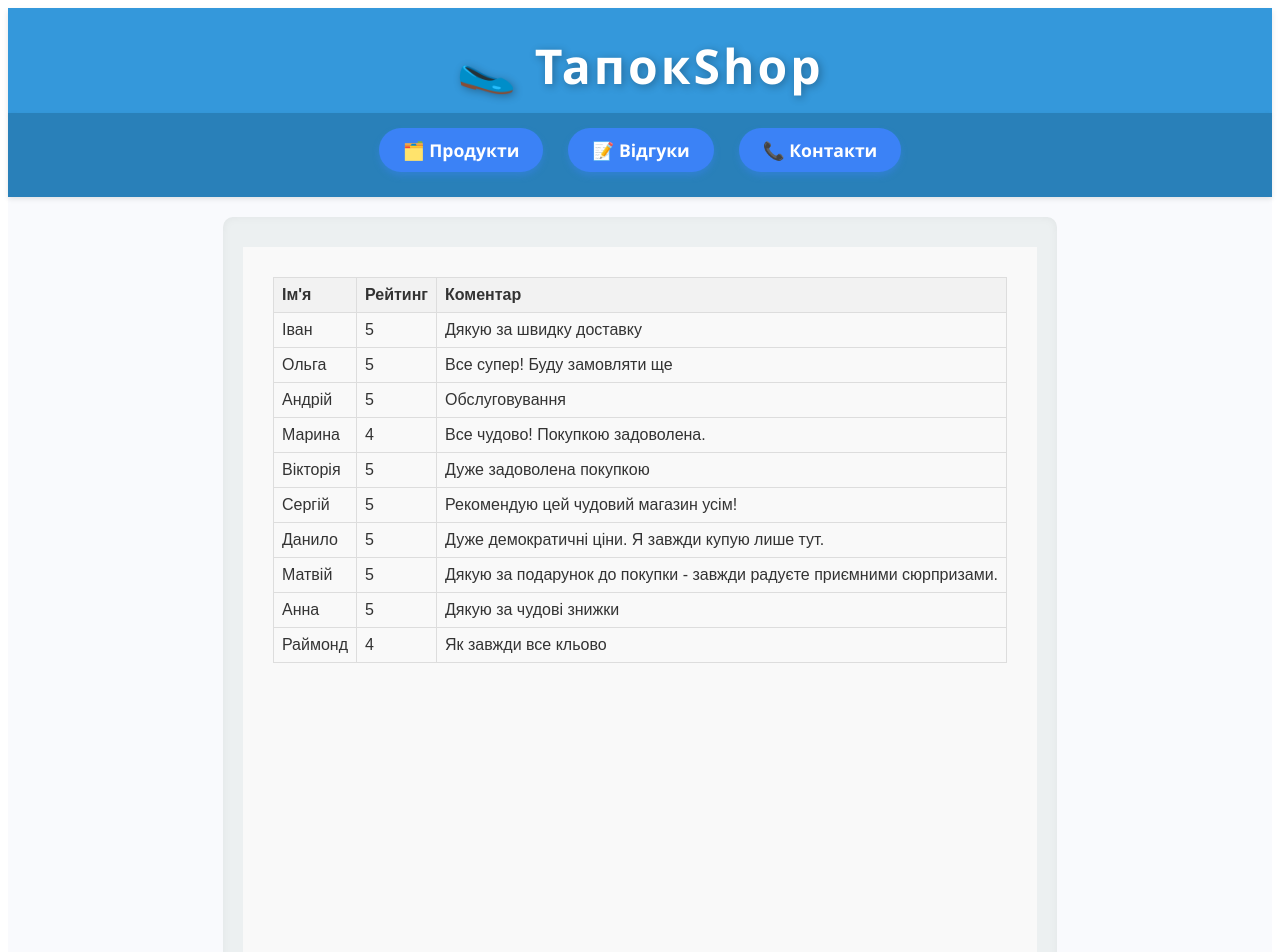
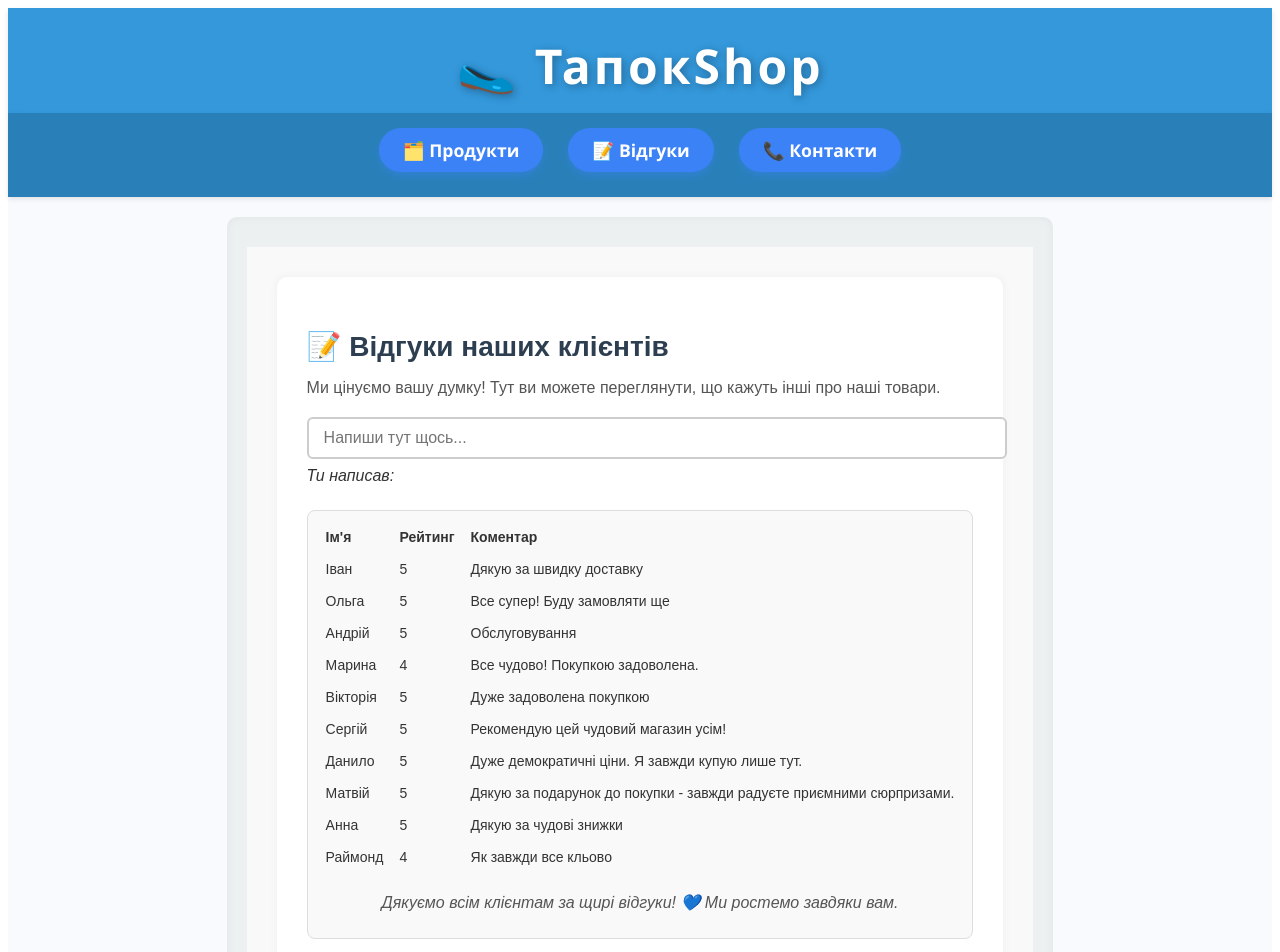
Before and after one commit to LLIPION219/MyShop, a Vue app in the folder my-shop/: page /my-shop/reviews in a window 1280 px wide. Shown: the top 952 px of the page. Built offline with nearby package versions, Linux system fonts and the light colour scheme.

Commit message:
Update-10

```diff
--- a/my-shop/src/App.vue
+++ b/my-shop/src/App.vue
@@ -7,7 +7,8 @@
     <nav class="main-nav">
       <router-link to="/admin/products" active-class="active-link" class="nav-button">🗂️ Продукти</router-link>
       <router-link to="/admin/reviews" active-class="active-link" class="nav-button">📝 Відгуки</router-link>
-      <router-link to="/contact" active-class="active-link" class="nav-button">📞 Контакти</router-link>
+      <router-link to="/admin/contact" active-class="active-link" class="nav-button">📞 Контакти</router-link>
+
     </nav>
 
     <main class="main-content">
@@ -30,7 +31,7 @@ export default {
 </script>
 
 <style>
-/* Контейнер сторінки — flexbox по вертикалі, мінімальна висота 100vh */
+
 .app-container {
   display: flex;
   flex-direction: column;
@@ -42,7 +43,7 @@ export default {
   padding: 0;
 }
 
-/* Шапка - заголовок по центру, стильний */
+
 .main-header {
   background-color: #3498db;
   padding: 25px 20px 15px;
@@ -59,13 +60,13 @@ export default {
   margin: 0;
 }
 
-/* Навігація — кнопки по центру з відступом */
+
 .main-nav {
   background-color: #2980b9;
   padding: 15px 0 25px;
   display: flex;
   justify-content: center;
-  gap: 25px; /* відстань між кнопками */
+  gap: 25px;
   box-shadow: 0 2px 5px rgba(0,0,0,0.1);
 }
 
@@ -91,7 +92,7 @@ export default {
   cursor: pointer;
 }
 
-/* Основний контент займає весь вільний простір */
+
 .main-content {
   flex: 1;
   padding: 30px 20px;
@@ -103,7 +104,7 @@ export default {
   margin: 20px auto 40px;
 }
 
-/* Футер "прилипає" до низу сторінки */
+
 footer {
   background-color: #2c3e50;
   color: #bdc3c7;
--- a/my-shop/src/components/ProductList.vue
+++ b/my-shop/src/components/ProductList.vue
@@ -1,23 +1,35 @@
 <template>
-  <div class="product-list">
-<ProductCard
-v-for="product in products"
-:key="product.id"
-:name="product.name"
-:description="product.description"
-:price="product.price"
-:image="product.image"/>
+  <div class="product-list-wrapper">
+    <input
+      type="text"
+      v-model="searchQuery"
+      placeholder="🔍 Пошук товарів..."
+      class="search-input"
+    />
+
+    <div class="product-list">
+      <ProductCard
+        v-for="product in filteredProducts"
+        :key="product.id || product.name"
+        :name="product.name"
+        :description="product.description"
+        :price="product.price"
+        :image="product.image"
+      />
+    </div>
   </div>
 </template>
 
 <script>
 import ProductCard from "@/components/ProductCard.vue";
+
 export default {
   components: {
     ProductCard,
   },
   data() {
     return {
+      searchQuery: "",
       products: [
         {
           name: "Смартфон Samsung Galaxy S23",
@@ -62,11 +74,40 @@ export default {
       ],
     };
   },
+  computed: {
+    filteredProducts() {
+      const query = this.searchQuery.toLowerCase();
+      return this.products.filter(product =>
+        product.name.toLowerCase().includes(query)
+      );
+    }
+  }
 };
 </script>
 
 <style scoped>
-.product-list{
+.product-list-wrapper {
+  padding: 20px;
+  max-width: 1000px;
+  margin: 0 auto;
+}
+
+.search-input {
+  width: 100%;
+  padding: 12px 16px;
+  margin-bottom: 20px;
+  font-size: 16px;
+  border: 1px solid #ccc;
+  border-radius: 10px;
+  outline: none;
+  transition: border 0.2s ease;
+}
+
+.search-input:focus {
+  border-color: #007bff;
+}
+
+.product-list {
   display: flex;
   flex-wrap: wrap;
   gap: 20px;
--- a/my-shop/src/components/ReviewsComponent.vue
+++ b/my-shop/src/components/ReviewsComponent.vue
@@ -1,5 +1,6 @@
 <template>
-  <table>
+  <div class="reviews-wrapper">
+    <table class="reviews-table">
       <thead>
         <tr>
           <th>Ім'я</th>
@@ -15,6 +16,9 @@
         </tr>
       </tbody>
     </table>
+
+    <p class="reviews-note">Дякуємо всім клієнтам за щирі відгуки! 💙 Ми ростемо завдяки вам.</p>
+  </div>
 </template>
 
 <script>
@@ -31,14 +35,14 @@ export default {
 Name,Rating,Comment
 Іван,5,Дякую за швидку доставку
 Ольга,5,Все супер! Буду замовляти ще
-Андрій,5,Обслуговування, як завжди - на висоті
+Андрій,5,Обслуговування
 Марина,4,Все чудово! Покупкою задоволена.
-Вікторія,5,Дуже задоволена покупкою, дякую за швидку доставку!
+Вікторія,5,Дуже задоволена покупкою
 Сергій,5,Рекомендую цей чудовий магазин усім!
 Данило,5,Дуже демократичні ціни. Я завжди купую лише тут.
 Матвій,5,Дякую за подарунок до покупки - завжди радуєте приємними сюрпризами.
 Анна,5,Дякую за чудові знижки
-Раймонд,4,Як завжди все кльово, але малий термін гарантії для годинника, хотілося б довше.
+Раймонд,4,Як завжди все кльово
     `.trim();
 
     Papa.parse(csvContent, {
@@ -51,18 +55,43 @@ Name,Rating,Comment
 };
 </script>
 
-<style>
-table {
+<style scoped>
+.reviews-wrapper {
+  max-width: 800px;
+  margin: auto;
+  padding: 0;
+  background: transparent;
+  box-shadow: none;
+  border: none;
+}
+
+.reviews-table {
   width: 100%;
   border-collapse: collapse;
+  font-size: 14px;
+  border: none;
 }
-th,
-td {
-  border: 1px solid #ddd;
+
+.reviews-table th,
+.reviews-table td {
   padding: 8px;
   text-align: left;
+  border: none !important;
+  background: transparent;
 }
-th {
-  background-color: #f2f2f2;
+
+.reviews-table th {
+  font-weight: bold;
+  color: #333;
+}
+
+.reviews-note {
+  margin-top: 20px;
+  font-style: italic;
+  color: #555;
+  text-align: center;
+  border: none;
+  background: none;
+  box-shadow: none;
 }
 </style>
--- a/my-shop/src/pages/ContactComponent.vue
+++ b/my-shop/src/pages/ContactComponent.vue
@@ -21,5 +21,56 @@
 
     <h3>Форма зворотного зв’язку</h3>
     <p>Незабаром тут з’явиться форма, щоб ти міг безпосередньо написати нам!</p>
+
+    <p class="contact-thanks">Ми цінуємо кожен ваш відгук та звернення 💌</p>
   </div>
 </template>
+
+<script>
+export default {
+  name: 'ContactComponent'
+}
+</script>
+
+<style scoped>
+.contact-page {
+  max-width: 800px;
+  margin: 30px auto;
+  padding: 40px 30px;
+  background-color: #ffffff;
+  border-radius: 10px;
+  box-shadow: 0 0 10px rgba(0, 0, 0, 0.05);
+  font-size: 15px;
+  color: #333;
+}
+
+.contact-page h2 {
+  color: #2c3e50;
+  margin-bottom: 20px;
+  font-size: 26px;
+}
+
+.contact-page h3 {
+  margin-top: 25px;
+  color: #444;
+  font-size: 18px;
+}
+
+.contact-page ul {
+  list-style: none;
+  padding: 0;
+  margin-bottom: 20px;
+}
+
+.contact-page li {
+  margin-bottom: 10px;
+  font-size: 15px;
+}
+
+.contact-thanks {
+  margin-top: 40px;
+  text-align: center;
+  font-style: italic;
+  color: #555;
+}
+</style>
--- a/my-shop/src/pages/ManageReviews.vue
+++ b/my-shop/src/pages/ManageReviews.vue
@@ -1,13 +1,87 @@
 <template>
-<div>
-<ReviewsComponent />
-</div>
+  <div class="reviews-page">
+    <h2>📝 Відгуки наших клієнтів</h2>
+    <p>Ми цінуємо вашу думку! Тут ви можете переглянути, що кажуть інші про наші товари.</p>
+
+    <div class="input-wrapper">
+      <input v-model="message" type="text" placeholder="Напиши тут щось..." />
+      <p>Ти написав: {{ message }}</p>
+    </div>
+
+    <div class="reviews-table-wrapper">
+      <ReviewsComponent />
+    </div>
+  </div>
 </template>
+
 <script>
-import ReviewsComponent from '../components/ReviewsComponent.vue' ;
+import ReviewsComponent from '../components/ReviewsComponent.vue';
+
 export default {
-components: {
-ReviewsComponent,
-},
+  components: {
+    ReviewsComponent,
+  },
+  data() {
+    return {
+      message: '',
+    };
+  },
 };
 </script>
+
+<style scoped>
+.reviews-page {
+  padding: 30px;
+  background-color: #fff;
+  border-radius: 10px;
+  max-width: 900px;
+  margin: auto;
+  box-shadow: 0 0 10px rgba(0, 0, 0, 0.05);
+}
+
+.reviews-page h2 {
+  margin-bottom: 10px;
+  font-size: 28px;
+  color: #2c3e50;
+}
+
+.reviews-page p {
+  margin-bottom: 20px;
+  font-size: 16px;
+  color: #555;
+}
+
+.input-wrapper {
+  margin-bottom: 25px;
+}
+
+.input-wrapper input {
+  width: 100%;
+  padding: 10px 15px;
+  font-size: 16px;
+  border: 2px solid #ccc;
+  border-radius: 6px;
+  outline: none;
+  transition: border-color 0.3s ease;
+}
+
+.input-wrapper input:focus {
+  border-color: #409eff;
+}
+
+.input-wrapper p {
+  margin-top: 8px;
+  font-size: 16px;
+  color: #333;
+  font-style: italic;
+}
+
+.reviews-table-wrapper {
+  overflow-x: auto;
+  max-width: 100%;
+  border: 1px solid #ddd;
+  border-radius: 8px;
+  padding: 10px;
+  background-color: #f9f9f9;
+}
+</style>
```
Also changed, not shown: my-shop/src/router.js (+2 -5 lines). Lines whose indentation alone changed are shown as unchanged.
